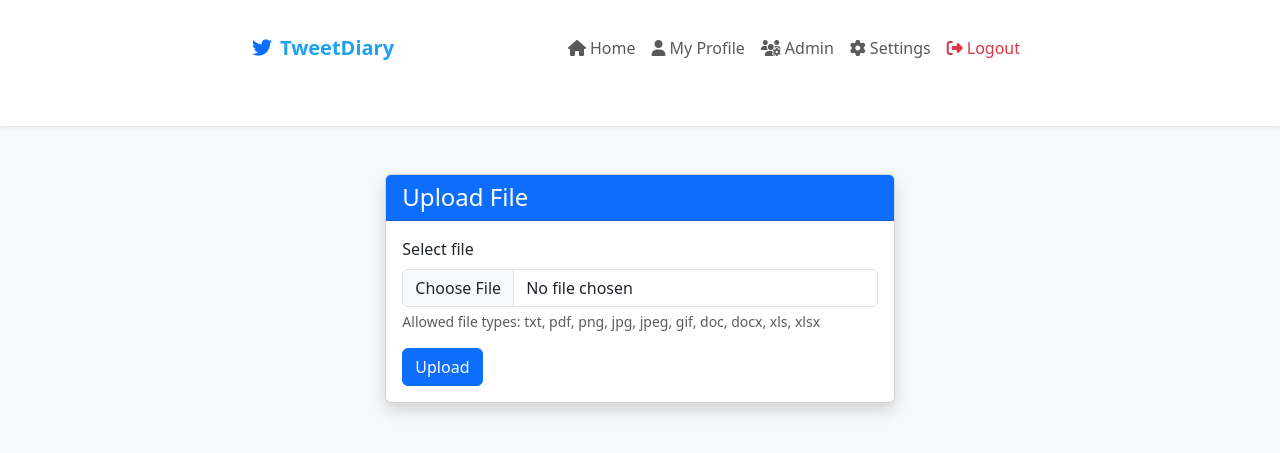
After one commit to asmitul/TweetDiary, a Flask app: page /upload in a window 1280 px wide. The commit adds this page. Shown: the top 453 px of the page. Run offline with Flask 3, Linux system fonts and the light colour scheme; the visitor is signed in with stand-in values (Sample User, id 1); some libraries are stand-ins or nearby versions.

Commit message:
Add file upload functionality and update templates
- Implemented a new file upload feature in app.py, allowing users to upload files with validation for allowed extensions.
- Added an upload page route and corresponding template.
- Updated multiple templates (hashtag.html, index.html, profile.html, tweet.html, user_profile.html) to include a navigation link for the file upload page.

```diff
--- a/app.py
+++ b/app.py
@@ -844,5 +844,43 @@ def view_tweet(entry_id):
                           entry=target_entry,
                           users=users)
 
+# Function to check if file extension is allowed
+def allowed_file(filename, allowed_extensions=None):
+    if allowed_extensions is None:
+        allowed_extensions = {'txt', 'pdf', 'png', 'jpg', 'jpeg', 'gif', 'doc', 'docx', 'xls', 'xlsx'}
+    return '.' in filename and filename.rsplit('.', 1)[1].lower() in allowed_extensions
+
+@app.route('/upload_file', methods=['POST'])
+@login_required
+def upload_file():
+    if 'file' not in request.files:
+        return jsonify({'error': 'No file part in the request'}), 400
+
+    file = request.files['file']
+
+    if file.filename == '':
+        return jsonify({'error': 'No file selected'}), 400
+
+    if file and allowed_file(file.filename):
+        filename = secure_filename(file.filename)
+        file_id = str(uuid.uuid4())
+        file_filename = f"{file_id}_{filename}"  # Add unique ID to prevent filename conflicts
+
+        file.save(os.path.join(app.config['UPLOAD_FOLDER'], file_filename))
+
+        return jsonify({
+            'success': True,
+            'message': 'File uploaded successfully',
+            'filename': file_filename,
+            'url': url_for('media_file', filename=file_filename)
+        })
+    else:
+        return jsonify({'error': 'File type not allowed'}), 400
+
+@app.route('/upload')
+@login_required
+def upload_page():
+    return render_template('upload.html')
+
 if __name__ == '__main__':
     app.run(host='0.0.0.0', port=5000, debug=True)
--- a/templates/hashtag.html
+++ b/templates/hashtag.html
@@ -262,6 +262,11 @@
                             <i class="fas fa-user me-1"></i>My Profile
                         </a>
                     </li>
+                    <li class="nav-item">
+                        <a class="nav-link" href="{{ url_for('upload') }}">
+                            <i class="fas fa-upload me-1"></i>Upload File
+                        </a>
+                    </li>
                     {% if current_user.is_admin %}
                     <li class="nav-item">
                         <a class="nav-link" href="{{ url_for('admin') }}">
--- a/templates/index.html
+++ b/templates/index.html
@@ -369,6 +369,11 @@
                     <li class="nav-item">
                         <a class="nav-link" href="{{ url_for('user_profile', user_id=current_user.id) }}">
                             <i class="fas fa-user me-1"></i>My Profile
+                        </a>
+                    </li>
+                    <li class="nav-item">
+                        <a class="nav-link" href="{{ url_for('upload') }}">
+                            <i class="fas fa-upload me-1"></i>Upload File
                         </a>
                     </li>
                     <li class="nav-item">
--- a/templates/profile.html
+++ b/templates/profile.html
@@ -107,6 +107,11 @@
                     <li class="nav-item">
                         <a class="nav-link" href="{{ url_for('user_profile', user_id=current_user.id) }}">
                             <i class="fas fa-user me-1"></i>My Profile
+                        </a>
+                    </li>
+                    <li class="nav-item">
+                        <a class="nav-link" href="{{ url_for('upload') }}">
+                            <i class="fas fa-upload me-1"></i>Upload File
                         </a>
                     </li>
                     {% if current_user.is_admin %}
--- a/templates/tweet.html
+++ b/templates/tweet.html
@@ -279,6 +279,11 @@
                             <i class="fas fa-user me-1"></i>My Profile
                         </a>
                     </li>
+                    <li class="nav-item">
+                        <a class="nav-link" href="{{ url_for('upload') }}">
+                            <i class="fas fa-upload me-1"></i>Upload File
+                        </a>
+                    </li>
                     {% if current_user.is_admin %}
                     <li class="nav-item">
                         <a class="nav-link" href="{{ url_for('admin') }}">
--- /dev/null
+++ b/templates/upload.html
@@ -0,0 +1,206 @@
+<!DOCTYPE html>
+<html lang="en">
+<head>
+    <meta charset="UTF-8">
+    <meta name="viewport" content="width=device-width, initial-scale=1.0">
+    <title>Upload File - TweetDiary</title>
+    <link href="https://cdn.jsdelivr.net/npm/bootstrap@5.3.0-alpha1/dist/css/bootstrap.min.css" rel="stylesheet">
+    <link rel="stylesheet" href="https://cdnjs.cloudflare.com/ajax/libs/font-awesome/6.4.0/css/all.min.css">
+    <style>
+        body {
+            background-color: #f8f9fa;
+        }
+        .container {
+            max-width: 800px;
+            margin-top: 20px;
+            margin-bottom: 50px;
+        }
+        .navbar {
+            background-color: white;
+            box-shadow: 0 1px 3px rgba(0,0,0,0.1);
+            padding-top: 0.5rem;
+            padding-bottom: 0.5rem;
+        }
+        .navbar-brand {
+            font-weight: bold;
+            color: #1DA1F2;
+        }
+        .nav-link {
+            padding: 0.5rem 0.8rem;
+        }
+    </style>
+</head>
+<body>
+    <nav class="navbar navbar-expand-lg navbar-light">
+        <div class="container">
+            <a class="navbar-brand" href="/">
+                <i class="fab fa-twitter text-primary me-2"></i>TweetDiary
+            </a>
+            <button class="navbar-toggler" type="button" data-bs-toggle="collapse" data-bs-target="#navbarNav" aria-controls="navbarNav" aria-expanded="false" aria-label="Toggle navigation">
+                <span class="navbar-toggler-icon"></span>
+            </button>
+            <div class="collapse navbar-collapse" id="navbarNav">
+                <ul class="navbar-nav ms-auto">
+                    <li class="nav-item">
+                        <a class="nav-link" href="/">
+                            <i class="fas fa-home me-1"></i>Home
+                        </a>
+                    </li>
+                    <li class="nav-item">
+                        <a class="nav-link" href="{{ url_for('user_profile', user_id=current_user.id) }}">
+                            <i class="fas fa-user me-1"></i>My Profile
+                        </a>
+                    </li>
+                    {% if current_user.is_admin %}
+                    <li class="nav-item">
+                        <a class="nav-link" href="{{ url_for('admin') }}">
+                            <i class="fas fa-users-cog me-1"></i>Admin
+                        </a>
+                    </li>
+                    {% endif %}
+                    <li class="nav-item">
+                        <a class="nav-link" href="{{ url_for('profile') }}">
+                            <i class="fas fa-cog me-1"></i>Settings
+                        </a>
+                    </li>
+                    <li class="nav-item">
+                        <a class="nav-link text-danger" href="{{ url_for('logout') }}">
+                            <i class="fas fa-sign-out-alt me-1"></i>Logout
+                        </a>
+                    </li>
+                </ul>
+            </div>
+        </div>
+    </nav>
+
+    <div class="container mt-5">
+        {% with messages = get_flashed_messages(with_categories=true) %}
+            {% if messages %}
+                {% for category, message in messages %}
+                    <div class="alert alert-{{ category }} alert-dismissible fade show" role="alert">
+                        {{ message }}
+                        <button type="button" class="btn-close" data-bs-dismiss="alert" aria-label="Close"></button>
+                    </div>
+                {% endfor %}
+            {% endif %}
+        {% endwith %}
+
+        <div class="row justify-content-center">
+            <div class="col-md-8">
+                <div class="card shadow">
+                    <div class="card-header bg-primary text-white">
+                        <h4 class="mb-0">Upload File</h4>
+                    </div>
+                    <div class="card-body">
+                        <div id="upload-status" class="alert alert-info d-none">
+                            Processing...
+                        </div>
+                        <div id="upload-result" class="alert d-none">
+                        </div>
+
+                        <form id="upload-form" enctype="multipart/form-data">
+                            <div class="mb-3">
+                                <label for="file" class="form-label">Select file</label>
+                                <input type="file" class="form-control" id="file" name="file" required>
+                                <div class="form-text">
+                                    Allowed file types: txt, pdf, png, jpg, jpeg, gif, doc, docx, xls, xlsx
+                                </div>
+                            </div>
+                            <button type="submit" class="btn btn-primary">Upload</button>
+                        </form>
+
+                        <div id="file-info" class="mt-4 d-none">
+                            <h5>Uploaded File</h5>
+                            <div class="card">
+                                <div class="card-body">
+                                    <div class="mb-2">
+                                        <strong>Filename:</strong> <span id="filename"></span>
+                                    </div>
+                                    <div class="mb-2">
+                                        <strong>URL:</strong> <a id="file-url" href="#" target="_blank">View File</a>
+                                    </div>
+                                    <div class="mb-3">
+                                        <button id="copy-url" class="btn btn-sm btn-outline-secondary">
+                                            <i class="fas fa-copy"></i> Copy URL
+                                        </button>
+                                    </div>
+                                </div>
+                            </div>
+                        </div>
+                    </div>
+                </div>
+            </div>
+        </div>
+    </div>
+
+    <script src="https://cdn.jsdelivr.net/npm/bootstrap@5.3.0-alpha1/dist/js/bootstrap.bundle.min.js"></script>
+    <script>
+    document.addEventListener('DOMContentLoaded', function() {
+        const form = document.getElementById('upload-form');
+        const statusDiv = document.getElementById('upload-status');
+        const resultDiv = document.getElementById('upload-result');
+        const fileInfoDiv = document.getElementById('file-info');
+        const filenameSpan = document.getElementById('filename');
+        const fileUrl = document.getElementById('file-url');
+        const copyUrlBtn = document.getElementById('copy-url');
+
+        form.addEventListener('submit', function(e) {
+            e.preventDefault();
+
+            const formData = new FormData(form);
+
+            // Show status
+            statusDiv.textContent = 'Uploading file...';
+            statusDiv.classList.remove('d-none');
+            resultDiv.classList.add('d-none');
+            fileInfoDiv.classList.add('d-none');
+
+            fetch('/upload_file', {
+                method: 'POST',
+                body: formData
+            })
+            .then(response => response.json())
+            .then(data => {
+                statusDiv.classList.add('d-none');
+
+                if (data.success) {
+                    resultDiv.textContent = data.message;
+                    resultDiv.classList.remove('alert-danger');
+                    resultDiv.classList.add('alert-success');
+                    resultDiv.classList.remove('d-none');
+
+                    // Show file info
+                    filenameSpan.textContent = data.filename;
+                    fileUrl.href = data.url;
+                    fileUrl.textContent = data.url;
+                    fileInfoDiv.classList.remove('d-none');
+                } else {
+                    resultDiv.textContent = data.error;
+                    resultDiv.classList.remove('alert-success');
+                    resultDiv.classList.add('alert-danger');
+                    resultDiv.classList.remove('d-none');
+                }
+            })
+            .catch(error => {
+                statusDiv.classList.add('d-none');
+                resultDiv.textContent = 'An error occurred during upload: ' + error.message;
+                resultDiv.classList.remove('alert-success');
+                resultDiv.classList.add('alert-danger');
+                resultDiv.classList.remove('d-none');
+            });
+        });
+
+        // Copy URL to clipboard
+        copyUrlBtn.addEventListener('click', function() {
+            navigator.clipboard.writeText(fileUrl.href).then(() => {
+                const originalText = copyUrlBtn.innerHTML;
+                copyUrlBtn.innerHTML = '<i class="fas fa-check"></i> Copied!';
+                setTimeout(() => {
+                    copyUrlBtn.innerHTML = originalText;
+                }, 2000);
+            });
+        });
+    });
+    </script>
+</body>
+</html>
--- a/templates/user_profile.html
+++ b/templates/user_profile.html
@@ -273,6 +273,11 @@
                     <li class="nav-item">
                         <a class="nav-link" href="/">
                             <i class="fas fa-home me-1"></i>Home
+                        </a>
+                    </li>
+                    <li class="nav-item">
+                        <a class="nav-link" href="{{ url_for('upload') }}">
+                            <i class="fas fa-upload me-1"></i>Upload File
                         </a>
                     </li>
                     {% if current_user.is_admin %}
```
Also changed, not shown: github_runner.md (+2 -2 lines).
